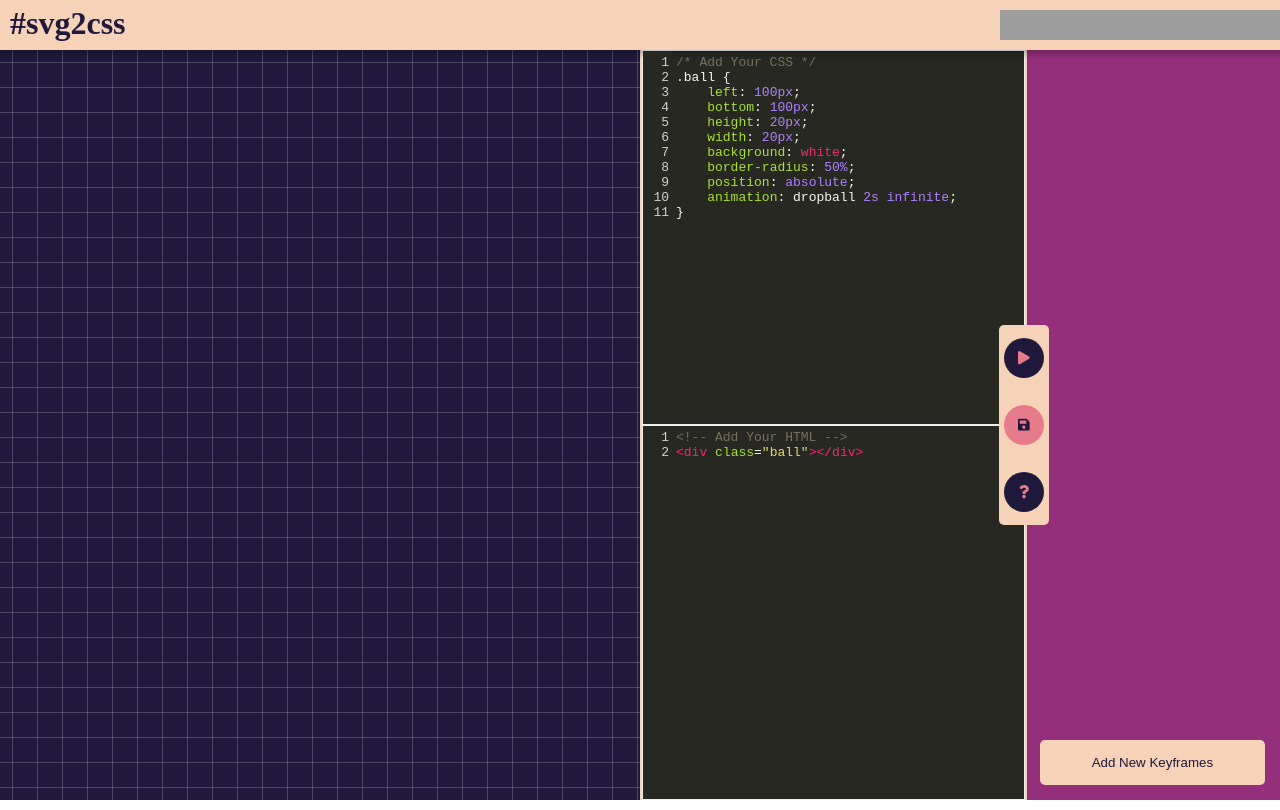
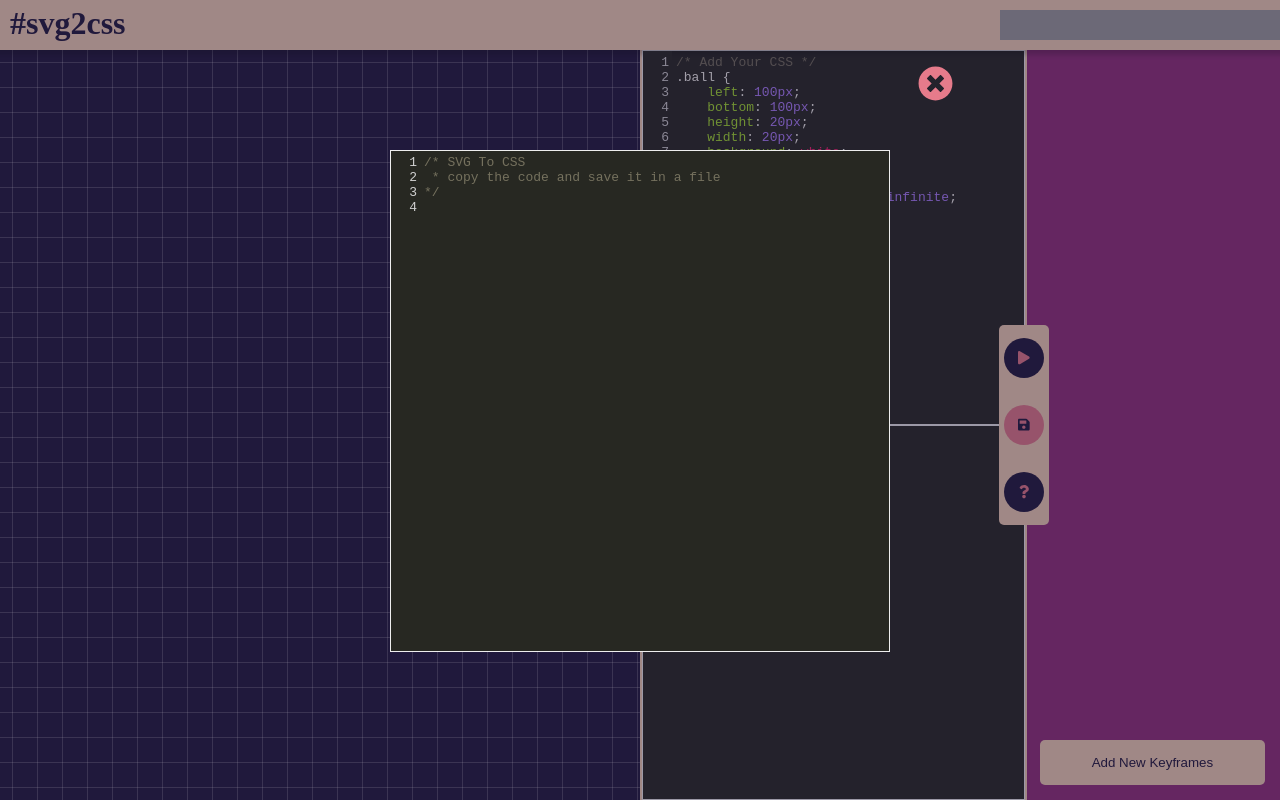
Before and after one commit to prateekjadhwani/svg2css, a React app: page / in a window 1280 px wide. Both pictures are taken after a click on the button 1024 px from the left and 425 px from the top of the page. Built offline with nearby package versions, Linux system fonts and the light colour scheme; grey boxes are pictures that could not be loaded.

Commit message:
Adding ability to copy paste generated css

```diff
--- a/src/components/control-buttons/control-buttons.jsx
+++ b/src/components/control-buttons/control-buttons.jsx
@@ -17,7 +17,9 @@ class  ControlButtons extends React.Component {
                     </button>
                 </div>
                 <div className="svg2css__control-buttons__control-button-container">
-                    <button aria-label="save" className="svg2css__control-buttons__control-button">
+                    <button aria-label="save"
+                        className="svg2css__control-buttons__control-button"
+                        onClick={this.handleSaveButtonClick}>
                         <FontAwesomeIcon icon={faSave} />
                     </button>
                 </div>
@@ -33,6 +35,10 @@ class  ControlButtons extends React.Component {
     handlePlayButtonClick() {
         window.dispatchEvent(new CustomEvent('UPDATE_CANVAS'));
     }
+
+    handleSaveButtonClick() {
+        window.dispatchEvent(new CustomEvent('SHOW_CSS_PREVIEW'));
+    }
 }
 
 export default ControlButtons;
--- /dev/null
+++ b/src/components/css-preview/css-preview.jsx
@@ -0,0 +1,53 @@
+import React from "react";
+import './css-preview.scss';
+
+
+import CodeMirror from 'codemirror';
+import 'codemirror/mode/css/css';
+import CodeContext from "../../contexts/CodeContext.jsx";
+import { FontAwesomeIcon } from '@fortawesome/react-fontawesome';
+import { faTimesCircle } from '@fortawesome/free-solid-svg-icons';
+
+class  CSSPreview extends React.Component {
+
+    static contextType = CodeContext;
+
+    componentDidMount() {
+        const {builtKeyFrames} = this.context;
+        const textToShow = builtKeyFrames.map(builtKeyFrame => {
+            return builtKeyFrame.builtCSS
+        });
+
+        let preTextToShow = `/* SVG To CSS \n * copy the code and save it in a file \n*/\n`;
+
+        var editor = CodeMirror(document.querySelector('.svg2css__css-preview_code-container'),{
+            value: preTextToShow + (textToShow[0] || ''),
+            lineWrapping: true,
+            lineNumbers: true,
+            mode: "text/x-scss",
+            theme: 'monokai'
+        })
+    }
+
+    render() {
+        return (
+            <div className="svg2css__css-preview">
+                <div className="svg2css__css-preview_opacity-container"></div>
+                <div className="svg2css__css-preview_code-container"></div>
+                <div className="svg2css__css-preview_close-button-container">
+                    <button aria-label="close"
+                        onClick={this.handleCloseButtonClick}
+                        className="svg2css__css-preview_close-button">
+                        <FontAwesomeIcon icon={faTimesCircle} />
+                    </button>
+                </div>
+            </div>
+        )
+    }
+
+    handleCloseButtonClick() {
+        window.dispatchEvent(new CustomEvent('HIDE_CSS_PREVIEW'));
+    }
+}
+
+export default CSSPreview;
--- /dev/null
+++ b/src/components/css-preview/css-preview.scss
@@ -0,0 +1,49 @@
+.svg2css__css-preview {
+    position: fixed;
+    top: 0;
+    left: 0;
+    height: 100vh;
+    width: 100vw;
+    z-index: 5; /*above code mirror*/
+}
+
+.svg2css__css-preview_opacity-container {
+    background-color: var(--space-palette-color-1);
+    opacity: 0.4;
+    position: fixed;
+    top: 0;
+    left: 0;
+    height: 100vh;
+    width: 100vw;
+}
+
+.svg2css__css-preview_code-container {
+    position: fixed;
+    top: calc(50% - 250px);
+    left: calc(50% - 250px);
+    height: 500px;
+    width: 500px;
+    background-color: var(--space-palette-color-4);
+}
+
+.svg2css__css-preview_close-button-container {
+    position: absolute;
+    top: 60px;
+    left: calc(50% + 270px);;
+}
+
+.svg2css__css-preview_close-button {
+    background: transparent;
+    outline: none;
+    border: none;
+    padding: 5px;
+    height: 50px;
+    width: 50px;
+    font-size: 35px;
+    color: var(--space-palette-color-3);
+    cursor: pointer;
+
+    &:hover, &:focus {
+        color: var(--space-palette-color-4)
+    }
+}
--- a/src/components/main-container/main-container.jsx
+++ b/src/components/main-container/main-container.jsx
@@ -7,15 +7,32 @@ import CodeEditor from "../code-editor/code-editor.jsx";
 import CodeContext from "../../contexts/CodeContext.jsx";
 import ControlButtons from "../control-buttons/control-buttons.jsx";
 import SVGKeyFrames from "../svg-keyframes/svg-keyframes.jsx";
+import CSSPreview from "../css-preview/css-preview.jsx";
 
 class  MainContainer extends React.Component {
 
     static contextType = CodeContext;
 
+    constructor(props) {
+        super(props);
+
+        this.state = {
+            showPreview: false
+        };
+    }
+
     componentDidMount() {
-        const msg = this.context;
-        console.log(msg);
+        window.addEventListener('SHOW_CSS_PREVIEW', () => {
+            this.setState({
+                showPreview: true
+            })
+        });
 
+        window.addEventListener('HIDE_CSS_PREVIEW', () => {
+            this.setState({
+                showPreview: false
+            })
+        });
     }
 
     render() {
@@ -39,9 +56,18 @@ class  MainContainer extends React.Component {
                     </div>
                     <ControlButtons />
                 </div>
+                {this.renderCSSPreview()}
             </div>
 
         )
+    }
+
+    renderCSSPreview() {
+        if (this.state.showPreview) {
+            return (
+                <CSSPreview></CSSPreview>
+            );
+        }
     }
 
     renderKeyFrameCss() {
--- a/src/components/svg-keyframe-property/svg-keyframe-property.jsx
+++ b/src/components/svg-keyframe-property/svg-keyframe-property.jsx
@@ -55,9 +55,7 @@ class  SVGKeyFrameProperty extends React.Component {
                 maxValue: '200',
                 minValue: '0',
                 strokeColor: '#' + this.generateRandomColor('')
-            }
-
-            ],
+            }],
             isOpen: false,
             newKeyframeProperty: {}
         };
@@ -65,6 +63,7 @@ class  SVGKeyFrameProperty extends React.Component {
 
     componentDidMount() {
         window.addEventListener('UPDATE_CANVAS', () => this.handleUpdate());
+        this.generateCSS();
     }
 
     render() {
@@ -265,11 +264,11 @@ class  SVGKeyFrameProperty extends React.Component {
             keyframeProperties: keyframeProperties
         }, () => {
             this.generateCSS();
-
         });
     }
 
     generateCSS = () => {
+        this.rawCss = {};
         this.generateKeyFrames();
         this.generateBuiltCss();
     }
@@ -280,13 +279,12 @@ class  SVGKeyFrameProperty extends React.Component {
         for (let i=0; i < paths.length; i++) {
             let pathLength = paths[i].getTotalLength(),
                 increments   = pathLength / 100,
-                is10         = paths[i].hasAttribute('selected10'),
+                is10         = paths[i].hasAttribute('selected10') && paths[i].getAttribute('selected10') == 'true',
                 property     = paths[i].getAttribute('selectedprop'),
                 unit         = paths[i].getAttribute('selectedunit'),
                 minValue     = paths[i].getAttribute('selectedminvalue'),
                 maxValue     = paths[i].getAttribute('selectedmaxvalue');
 
-            console.log('increments',increments);
             let isTransformProperty = false,
                 isFilterProperty = false;
 
@@ -324,7 +322,7 @@ class  SVGKeyFrameProperty extends React.Component {
                 else {
                     if (!this.rawCss[Math.round(svgPoint.x) + '%'][property]) {
                         this.rawCss[Math.round(svgPoint.x) + '%'][property] =
-                        new Object();
+                            new Object();
                     }
 
                     if(is10) {
@@ -382,6 +380,9 @@ class  SVGKeyFrameProperty extends React.Component {
 
         this.setState({
             keyframeProperties: updatedKeyframeProperties
+        }, () => {
+            this.generateCSS();
+
         });
     }
 
```
